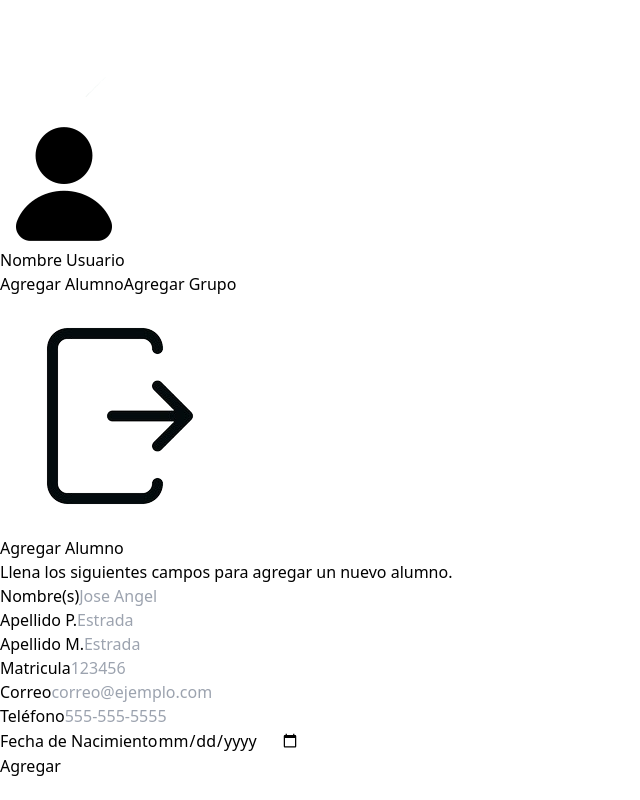
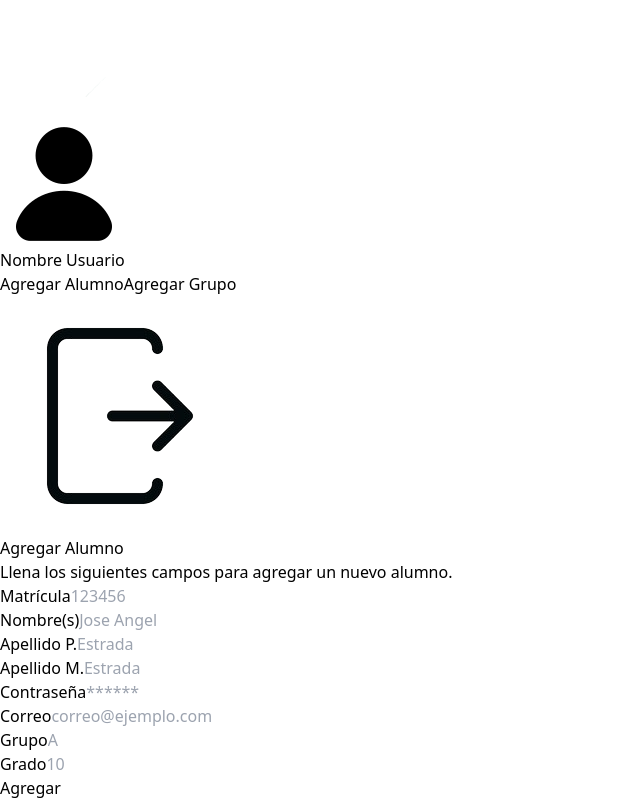
Before and after one commit to IDS-Mandujano/Integrador, a React (Vite) app: page /Agregar in a window 1280 px wide. Shown: the part 471-1271 px from the top of the page, without its empty margins (0-640 px from the left). Before the commit the page ends 1249 px from the top, so only its background shows below. Built offline with nearby package versions, Linux system fonts and the light colour scheme.

Commit message:
CONECT Login and Grupos(Docente)

```diff
--- a/src/components/Administrador/Docente/molecules/FormAlumno.jsx
+++ b/src/components/Administrador/Docente/molecules/FormAlumno.jsx
@@ -1,38 +1,18 @@
 import Label from "../atoms/Label";
 import Button from "../atoms/Button";
 import Input from "../atoms/Input";
+import fields from "../../../../data/formData"
 
 function FormAlumno() {
+
     return (
         <form className="flex flex-wrap items-center space-x-4 p-4 bg-white rounded-lg shadow-md">
-            <div className="flex flex-col mb-2">
-                <Label text="Nombre(s)" />
-                <Input type="text" placeholder="Jose Angel" />
-            </div>
-            <div className="flex flex-col mb-2">
-                <Label text="Apellido P." />
-                <Input type="text" placeholder="Estrada" />
-            </div>
-            <div className="flex flex-col mb-2">
-                <Label text="Apellido M." />
-                <Input type="text" placeholder="Estrada" />
-            </div>
-            <div className="flex flex-col mb-2">
-                <Label text="Matricula" />
-                <Input type="text" placeholder="123456" />
-            </div>
-            <div className="flex flex-col mb-2">
-                <Label text="Correo" />
-                <Input type="email" placeholder="correo@ejemplo.com" />
-            </div>
-            <div className="flex flex-col mb-2">
-                <Label text="Teléfono" />
-                <Input type="tel" placeholder="555-555-5555" />
-            </div>
-            <div className="flex flex-col mb-2">
-                <Label text="Fecha de Nacimiento" />
-                <Input type="date" />
-            </div>
+            {fields.map((field, index) => (
+                <div key={index} className="flex flex-col mb-2">
+                    <Label text={field.label} />
+                    <Input type={field.type} placeholder={field.placeholder} />
+                </div>
+            ))}
             <div className="mt-4">
                 <Button text="Agregar" className="w-full" />
             </div>
--- a/src/components/Administrador/Group/molecules/GrupoCard.jsx
+++ b/src/components/Administrador/Group/molecules/GrupoCard.jsx
@@ -4,7 +4,7 @@ import Image from "../atoms/Image";
 import Button from "../atoms/Button";
 import { useNavigate } from "react-router-dom";
 
-function GrupoCard() {
+function GrupoCard(props) {
     const navigate = useNavigate();
 
     const handleInspect = (e) => {
@@ -19,8 +19,8 @@ function GrupoCard() {
                 <div className="flex items-center mb-4">
                     <Image image="vite.svg" className="w-16 h-16 rounded-full mr-4" />
                     <div>
-                        <Title className="text-xl font-semibold" text="Matematicas" />
-                        <Text className="text-gray-600 text-sm">{`3 - D`}</Text>
+                        <Title className="text-xl font-semibold" text={props.text} />
+                        <Text text={`${props.grado} - ${props.grupo}`}/>
                     </div>
                 </div>
                 <div className="mb-4">
--- a/src/components/Administrador/Group/organisms/GroupContainer.jsx
+++ b/src/components/Administrador/Group/organisms/GroupContainer.jsx
@@ -1,13 +1,39 @@
+import { useEffect, useState } from "react";
 import GrupoCard from "../molecules/GrupoCard";
 import SectionHead from "../molecules/SectionHead";
 
 function GroupContainer() {
+    const token = localStorage.getItem('authToken');
+    const [grupos, setGrupos] = useState([]);
+
+    useEffect(() => {
+        fetch(`${import.meta.env.VITE_LOCAL_API}/grupos`, {
+            method: 'GET',
+            headers: {
+                'Content-Type': 'application/json',
+                'Authorization': `${token}`
+            },
+            'credentials': 'include'
+        })
+        .then(response => {
+            if (response.ok) return response.json();
+            else throw new Error('Error al conectarse al servidor');
+        })
+        .then(data => {
+            setGrupos(data);
+        })
+        .catch(error => {
+            console.log("Error durante la solicitud fetch: ", error);
+        });
+    }, []);
+
     return (
         <div className="p-6 bg-gray-100">
             <SectionHead />
             <div className="grid grid-cols-1 sm:grid-cols-2 md:grid-cols-3 lg:grid-cols-4 gap-6 mt-4">
-                <GrupoCard/>
-                <GrupoCard/>
+                {grupos.map((item, index) => (
+                    <GrupoCard key={index} text={item.Asignatura} grado={item.Grado} grupo={item.Grupo}/>
+                ))}
             </div>
         </div>
     );
--- a/src/components/Login/molecules/Form.jsx
+++ b/src/components/Login/molecules/Form.jsx
@@ -25,13 +25,13 @@ function Form() {
             credentials: 'include',
         })
         .then(response => {
+            const token = response.headers.get('Authorization')
+            localStorage.setItem('authToken',token)
+
             if (response.ok) return response.json();
             throw new Error('Network response was not ok.');
         })
         .then(data => {
-            const token = data.token;
-            sessionStorage.setItem('authToken', token);
-
             const rol = data.role;
             if (rol === 1) {
                 console.log("Bienvenido Estudiante");
--- /dev/null
+++ b/src/data/formData.js
@@ -0,0 +1,12 @@
+const fields = [
+    { label: "Matrícula", type: "text", placeholder: "123456" },
+    { label: "Nombre(s)", type: "text", placeholder: "Jose Angel" },
+    { label: "Apellido P.", type: "text", placeholder: "Estrada" },
+    { label: "Apellido M.", type: "text", placeholder: "Estrada" },
+    { label: "Contraseña", type: "password", placeholder: "******" },
+    { label: "Correo", type: "email", placeholder: "correo@ejemplo.com" },
+    { label: "Grupo", type: "text", placeholder: "A" },
+    { label: "Grado", type: "text", placeholder: "10" }
+];
+
+export default fields;
```
